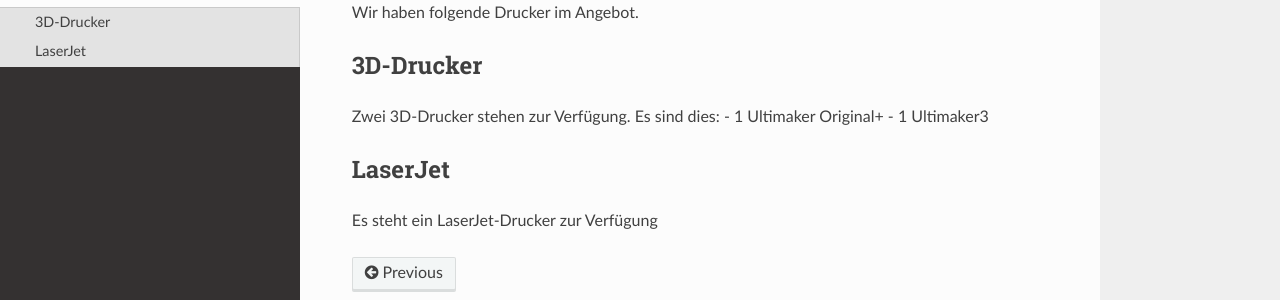
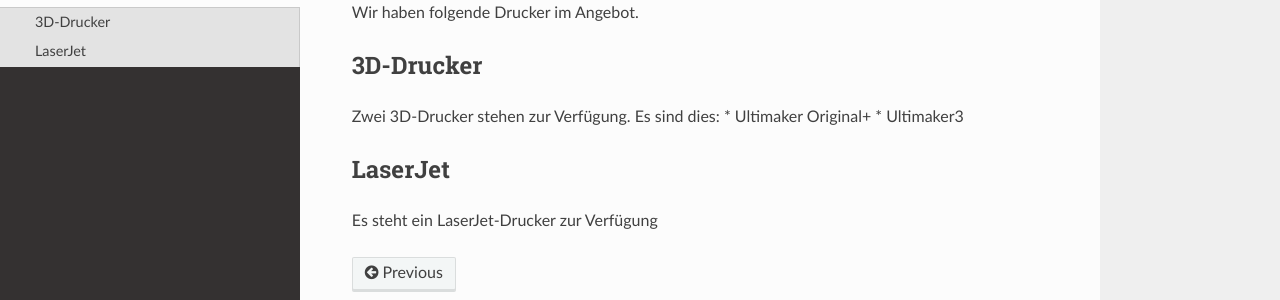
Before and after one commit to fablab-liechtenstein/Docs, an MkDocs documentation site: the page built from docs/drucker.md, in a window 1280 px wide. Shown: the part 159-459 px from the top of the page. Built offline with MkDocs 1.6.1, drawn with Linux system fonts in a browser that asks for light colours; nearby versions of some CDN libraries; old or Windows-style settings are respelled for this version of MkDocs.

Commit message:
Update drucker.md

```diff
--- a/docs/drucker.md
+++ b/docs/drucker.md
@@ -3,8 +3,8 @@
 
 ## 3D-Drucker
 Zwei 3D-Drucker stehen zur Verfügung. Es sind dies:
-- 1 Ultimaker Original+
-- 1 Ultimaker3
+* Ultimaker Original+
+* Ultimaker3
 
 ## LaserJet
 Es steht ein LaserJet-Drucker zur Verfügung
```
